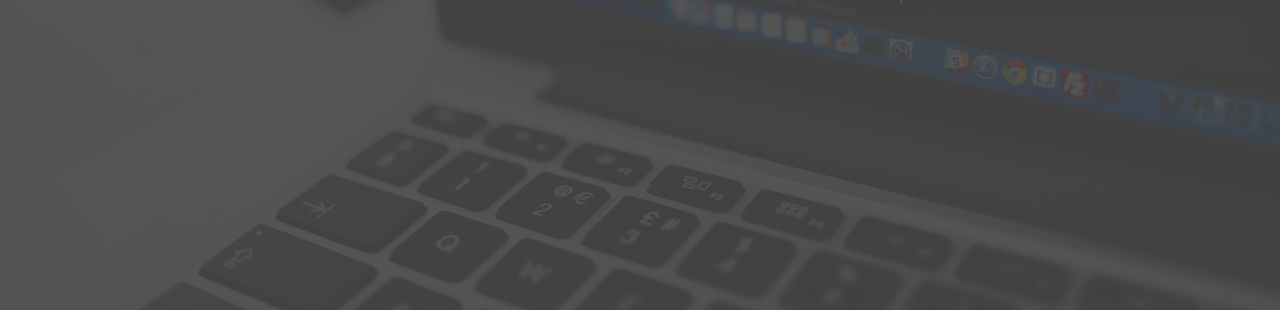
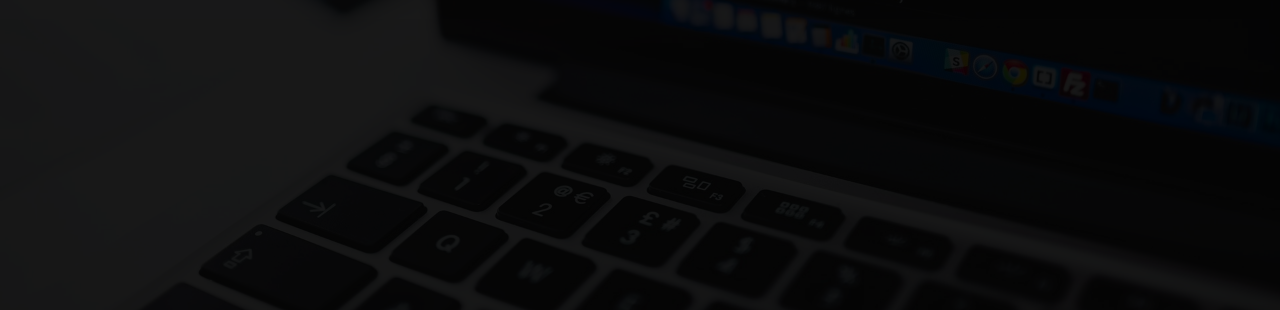
Before and after one commit to jhuang71/Main-Portfolio, a website: page dist/index.html in a window 1280 px wide. Shown: the part 490-800 px from the top of the page. Drawn offline with Linux system fonts and the light colour scheme.

Commit message:
Changing Color

```diff
--- a/scss/_config.scss
+++ b/scss/_config.scss
@@ -1,4 +1,4 @@
-$primary-color: #444;
+$primary-color: black;
 $secondary-color: #eece1a;
 $show-home-image: true;
 $home-image: url(../img/background.jpg);
```
Also changed, not shown: dist/css/main.css.
